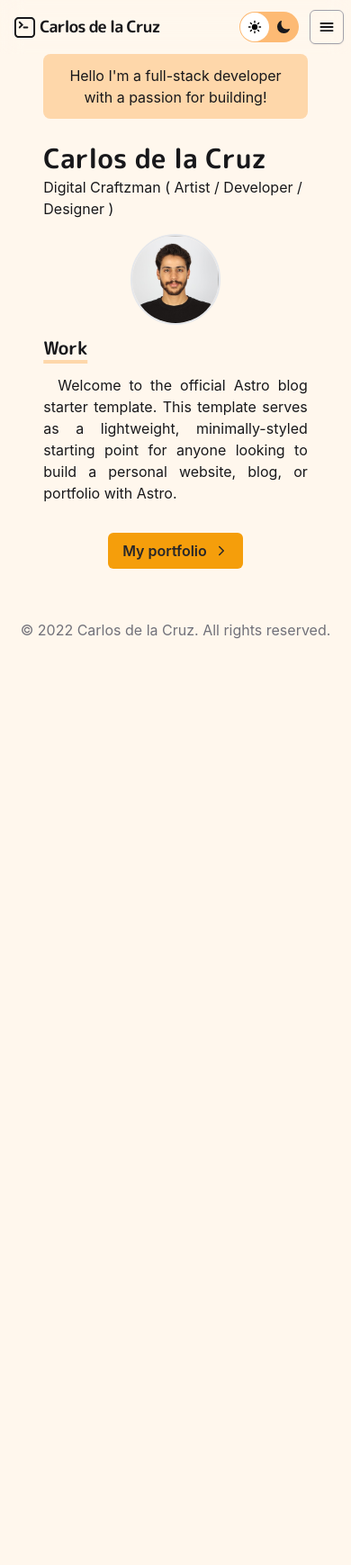
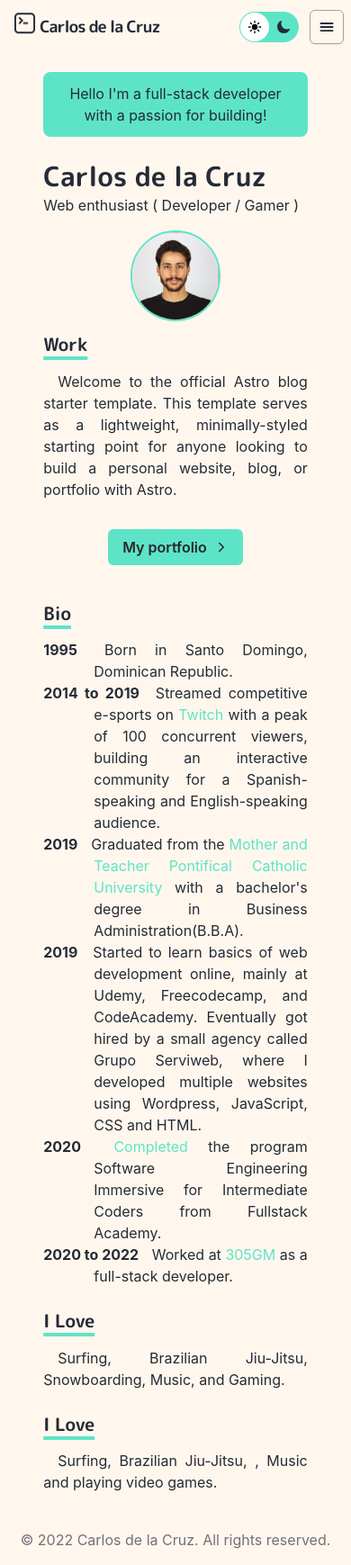
Before and after one commit to heyimcarlos/portfolio, an Astro site: page / in a window 390 px wide. Shown: the whole page at 90% size. Before the commit the page ends 844 px from the top, so only its background shows below. Built offline with nearby package versions, Linux system fonts and the light colour scheme; Astro itself is replaced by a stand-in of ours.

Commit message:
customize  styles to my personal style

```diff
--- /dev/null
+++ b/src/components/Bio/Bio.astro
@@ -0,0 +1 @@
+<div class="pl-14 -indent-14 text-justify"><slot /></div>
--- /dev/null
+++ b/src/components/Bio/BioYear.astro
@@ -0,0 +1 @@
+<span class="font-bold mr-2.5"><slot /></span>
--- a/src/components/Body.astro
+++ b/src/components/Body.astro
@@ -1,5 +1,5 @@
 <body
-  class="bg-orange-50 dark:bg-zinc-900 text-zinc-900 dark:text-zinc-300 break-words leading-6 transition-colors duration-500"
+  class="bg-orange-50 dark:bg-custom-zinc text-custom-zinc dark:text-zinc-300 break-words leading-6 transition-colors duration-500"
 >
   <slot />
 </body>
--- a/src/components/DropdownMenu.tsx
+++ b/src/components/DropdownMenu.tsx
@@ -15,7 +15,7 @@ export default function DropdownMenu() {
     <Menu as="div" className="relative inline-block text-left">
       <div>
         <Menu.Button
-          className="inline-flex justify-center rounded-md border border-zinc-400  dark:border-zinc-700 px-2 py-2 text-sm font-medium shadow-sm hover:bg-orange-200 dark:hover:bg-zinc-800 focus:outline-none focus:ring-2 focus:ring-indigo-500 focus:ring-offset-2 focus:ring-offset-gray-100 transition-all"
+          className="inline-flex justify-center rounded-md border border-zinc-400  dark:border-zinc-700 px-2 py-2 text-sm font-medium shadow-sm hover:bg-custom-teal dark:hover:bg-zinc-700 focus:outline-none focus:ring-2 focus:ring-custom-teal focus:ring-offset-2 focus:ring-offset-gray-100 transition-all"
           aria-label="menu"
         >
           <IoMenu className="w-5 h-5" />
--- a/src/components/DropdownMenuItem.tsx
+++ b/src/components/DropdownMenuItem.tsx
@@ -17,7 +17,7 @@ export default function DropdownMenuItem({ children, href }: Props) {
         <a
           href={href}
           className={classNames(
-            active ? 'bg-orange-200 dark:bg-zinc-700' : '',
+            active ? 'bg-custom-teal dark:bg-zinc-700' : '',
             'block px-4 py-2 text-sm'
           )}
         >
--- a/src/components/Header.astro
+++ b/src/components/Header.astro
@@ -9,7 +9,8 @@ import TerminalIcon from './icons/terminal'
 <header class="fixed w-full p-2 z-20 backdrop-blur-md">
   <div class="mx-auto max-w-3xl">
     <nav class="flex items-center gap-3 text-base">
-      <a href="/" class="group">
+      <!-- add class group and then group-hover: effect on the terminal icon to animate rotation -->
+      <a href="/">
         <h2 class="font-semibold tracking-tighter p-2 font-mplus text-lg">
           <TerminalIcon />
           Carlos de la Cruz
--- /dev/null
+++ b/src/components/Heading.tsx
@@ -0,0 +1,27 @@
+import React, { ReactNode } from 'react'
+
+type Props = {
+  children: any
+  className?: string
+  // @todo: Extract these keys from type
+  as?: 'h1' | 'h2' | 'h3' | 'h4' | 'h5' | 'h6'
+  variant?: 'section-title' | 'none'
+}
+
+export default function Heading({
+  children,
+  className,
+  as = 'h1',
+  variant = 'none'
+}: Props) {
+  const variantClasses =
+    variant === 'section-title'
+      ? 'font-mplus font-bold text-xl mb-4 mt-3 leading-[1.33] md:leading-tight underline underline-offset-[6px] decoration-4 decoration-custom-teal dark:decoration-zinc-600'
+      : ''
+  const heading = React.createElement(as, {
+    className: ` ${variantClasses}
+     ${className}`,
+    children
+  })
+  return <>{heading}</>
+}
--- a/src/components/ThemeToggleButton.tsx
+++ b/src/components/ThemeToggleButton.tsx
@@ -38,7 +38,7 @@ export default function ThemeToggle() {
   }, [])
 
   return isMounted ? (
-    <div className="inline-flex items-center p-[1px] rounded-3xl bg-orange-300 dark:bg-zinc-600">
+    <div className="inline-flex items-center p-[1px] rounded-3xl bg-custom-teal dark:bg-zinc-700">
       {themes.map(t => {
         const checked = t === theme
         return (
--- a/src/components/icons/terminal.tsx
+++ b/src/components/icons/terminal.tsx
@@ -3,7 +3,7 @@ import React from 'react'
 export default function TerminalIcon() {
   return (
     <svg
-      className="w-6 inline-block transition-transform group-hover:rotate-[20deg]"
+      className="w-6 inline-block animate-bounce"
       viewBox="0 0 25 25"
       fill="currentColor"
     >
--- a/src/pages/index.astro
+++ b/src/pages/index.astro
@@ -9,6 +9,9 @@ import Content from '../components/Content.astro'
 import { Image } from '@astrojs/image/components'
 import MotionSection from '../components/MotionSection.astro'
 import { IoChevronForward } from 'react-icons/io5'
+import BioSection from '../components/Bio/Bio.astro'
+import BioYear from '../components/Bio/BioYear.astro'
+import Heading from '../components/Heading'
 // Data Fetching: List all Markdown posts in the repo.
 // const projects = await Astro.glob('./project/**/*.md')
 // const featuredProject = projects[0]
@@ -27,7 +30,7 @@ import { IoChevronForward } from 'react-icons/io5'
     <main class="pt-[56px]">
       <Content>
         <div
-          class="bg-orange-200 dark:bg-zinc-800 p-3 mb-6 mt-1 text-center rounded-lg"
+          class="bg-custom-teal dark:bg-zinc-700 p-3 my-6 text-center rounded-lg"
         >
           Hello I&apos;m a full-stack developer with a passion for building!
         </div>
@@ -35,12 +38,13 @@ import { IoChevronForward } from 'react-icons/io5'
         <section class="md:flex">
           <div class="grow">
             <!-- Heading -->
-            <h2
-              class="leading-10 text-3xl font-mplus font-bold md:leading-tight md:text-4xl"
+            <Heading
+              className="leading-10 text-3xl font-mplus font-bold md:leading-tight md:text-4xl"
+              as="h2"
             >
               Carlos de la Cruz
-            </h2>
-            <p>Digital Craftzman ( Artist / Developer / Designer )</p>
+            </Heading>
+            <p>Web enthusiast ( Developer / Gamer )</p>
           </div>
           <div class="shrink-0 mt-4 md:mt-0 md:ml-6 text-center">
             <!-- aspectRatio must be included if only with is provided -->
@@ -49,17 +53,12 @@ import { IoChevronForward } from 'react-icons/io5'
               alt="Profile Image"
               width={720}
               aspectRatio={1}
-              class="border-2 border-solid max-w-[100px] inline-block rounded-full"
+              class="border-2 border-solid border-custom-teal max-w-[100px] inline-block rounded-full"
             />
           </div>
         </section>
         <MotionSection delay={0.2}>
-          <!-- Heading -->
-          <h3
-            class="font-mplus font-bold text-xl mb-4 mt-3 leading-[1.33] md:leading-tight underline underline-offset-[6px] decoration-4 decoration-orange-200 dark:decoration-zinc-700"
-          >
-            Work
-          </h3>
+          <Heading as="h3" variant="section-title">Work</Heading>
           <Paragraph>
             Welcome to the official <a href="https://astro.build/">Astro</a> blog
             starter template. This template serves as a lightweight, minimally-styled
@@ -69,7 +68,7 @@ import { IoChevronForward } from 'react-icons/io5'
           <div class="text-center my-4">
             <a href="/work">
               <button
-                class="my-4 inline-flex appearance-none items-center justify-center select-none relative whitespace-nowrap align-middle outline-none leading-tight rounded-md font-semibold h-10 px-4 text-zinc-800 bg-amber-500 hover:bg-amber-600 focus:outline-none focus:ring-2 focus:ring-offset-2 focus:ring-amber-500 transition-colors"
+                class="my-4 inline-flex appearance-none items-center justify-center select-none relative whitespace-nowrap align-middle outline-none leading-tight rounded-md font-semibold h-10 px-4 text-zinc-800 bg-custom-teal hover:bg-teal-400 focus:outline-none focus:ring-2 focus:ring-offset-2 focus:ring-custom-teal transition-colors"
                 >My portfolio
                 <IoChevronForward
                   className="text-current align-middle shrink-0 leading-4 ml-2 mt-[1px] w-4 h-4"
@@ -78,6 +77,65 @@ import { IoChevronForward } from 'react-icons/io5'
             </a>
           </div>
         </MotionSection>
+        <MotionSection delay={0.4}>
+          <Heading as="h3" variant="section-title">Bio</Heading>
+          <BioSection>
+            <BioYear>1995</BioYear>
+            Born in Santo Domingo, Dominican Republic.
+          </BioSection>
+          <BioSection>
+            <BioYear>2014 to 2019</BioYear>
+            Streamed competitive e-sports on <a
+              class="text-custom-teal"
+              href="https://twitch.tv/renzik">Twitch</a
+            > with a peak of 100 concurrent viewers, building an interactive community
+            for a Spanish-speaking and English-speaking audience.
+          </BioSection>
+          <BioSection>
+            <BioYear>2019</BioYear>
+            Graduated from the <a
+              class="text-custom-teal"
+              href="https://www.pucmm.edu.do/"
+              >Mother and Teacher Pontifical Catholic University
+            </a>with a bachelor&apos;s degree in Business Administration(B.B.A).
+          </BioSection>
+          <BioSection>
+            <BioYear>2019</BioYear>
+            Started to learn basics of web development online, mainly at Udemy, Freecodecamp,
+            and CodeAcademy. Eventually got hired by a small agency called Grupo
+            Serviweb, where I developed multiple websites using Wordpress, JavaScript,
+            CSS and HTML.
+          </BioSection>
+          <BioSection>
+            <BioYear>2020</BioYear>
+            <a
+              href="https://drive.google.com/file/d/1WreG-vngtZtpPZUGnIdLN4it6vsYv79V/view"
+              class="text-custom-teal ml-1">Completed</a
+            > the program<a
+              href="https://www.fullstackacademy.com/programs/coding-bootcamp"
+            >
+              Software Engineering Immersive for Intermediate Coders</a
+            > from <a href="fullstackacademy.com">Fullstack Academy.</a>
+          </BioSection>
+          <BioSection>
+            <BioYear>2020 to 2022</BioYear>
+            Worked at <a class="text-custom-teal" href="https://305gm.com/"
+              >305GM</a
+            > as a full-stack developer.
+          </BioSection>
+        </MotionSection>
+        <MotionSection delay={0.6}>
+          <Heading as="h3" variant="section-title">I Love</Heading>
+          <Paragraph class="indent-3">
+            Surfing, Brazilian Jiu-Jitsu, Snowboarding, Music, and Gaming.
+          </Paragraph>
+        </MotionSection>
+        <MotionSection delay={0.8}>
+          <Heading as="h3" variant="section-title">I Love</Heading>
+          <Paragraph class="indent-3">
+            Surfing, Brazilian Jiu-Jitsu, , Music and playing video games.
+          </Paragraph>
+        </MotionSection>
       </Content>
     </main>
     <Footer />
--- a/tailwind.config.cjs
+++ b/tailwind.config.cjs
@@ -5,6 +5,10 @@ module.exports = {
   darkMode: 'class',
   theme: {
     extend: {
+      colors: {
+        'custom-teal': '#5de4c7',
+        'custom-zinc': '#252b37'
+      },
       fontFamily: {
         // @info: Adding a utility class for the font
         mplus: ["'M PLUS Rounded 1c'", 'Verdana', 'sans-serif']
```
